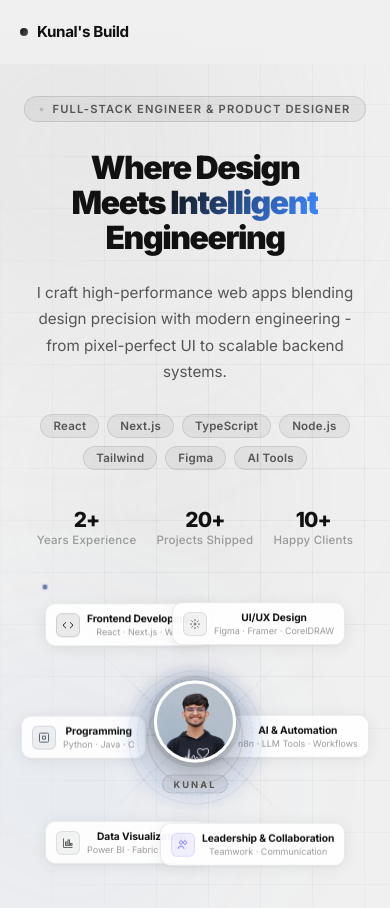
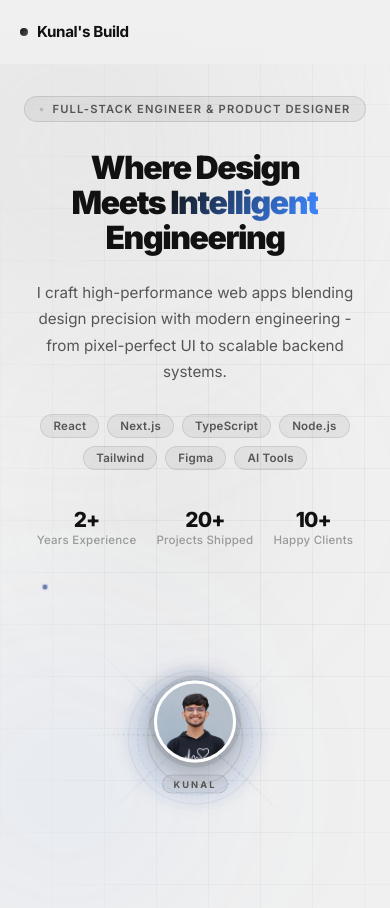
Before and after one commit to devkunal2812/Landing_page_design, a React (Vite) app: page / in a window 390 px wide. Shown: the top 908 px of the page. Built offline with nearby package versions, Linux system fonts and the light colour scheme.

Commit message:
Adjust card sizes and add mobile pill styles
Updated card dimensions and positions for better layout. Added mobile pill styles for mobile view.

```diff
--- a/src/components/SkillCard.module.css
+++ b/src/components/SkillCard.module.css
@@ -10,7 +10,8 @@
   box-shadow: var(--shadow-card);
   backdrop-filter: blur(16px);
   -webkit-backdrop-filter: blur(16px);
-  min-width: 190px;
+  min-width: 200px;
+  max-width: 230px;
   animation: cardFloat var(--float-dur, 4s) ease-in-out infinite var(--delay, 0s);
   transition: transform 0.3s cubic-bezier(0.34,1.56,0.64,1),
               box-shadow 0.3s ease,
@@ -25,13 +26,13 @@
   border-color: var(--border-hover);
 }
 
-/* ── Positions (% based so they scale with container) ── */
-.cardTl { top: 7%;    left: 0%;   }
-.cardTr { top: 7%;    right: 0%;  }
-.cardL  { top: 43%;   left: -3%;  }
-.cardR  { top: 43%;   right: -3%; }
-.cardBl { bottom: 7%; left: 0%;   }
-.cardBr { bottom: 7%; right: 0%;  }
+/* ── Positions — 6 cards around the core ── */
+.cardTl { top: 5%;    left: -2%;  }
+.cardTr { top: 5%;    right: -2%; }
+.cardL  { top: 38%;   left: -5%;  }
+.cardR  { top: 38%;   right: -5%; }
+.cardBl { bottom: 5%; left: -2%;  }
+.cardBr { bottom: 5%; right: -2%; }
 
 @keyframes cardFloat {
   0%, 100% { transform: translateY(0px);  }
@@ -88,31 +89,57 @@
 
 /* ── Responsive ── */
 @media (max-width: 1200px) {
-  .card { min-width: 172px; padding: 11px 13px; }
+  .card { min-width: 182px; max-width: 210px; padding: 11px 13px; }
 }
 
 @media (max-width: 1024px) {
-  .card { min-width: 158px; padding: 10px 12px; gap: 9px; }
-  .cardL  { left: -5%; }
-  .cardR  { right: -5%; }
-}
-
-@media (max-width: 640px) {
-  .card { min-width: 130px; padding: 9px 11px; gap: 8px; border-radius: 11px; }
-  .title { font-size: 0.7rem; }
-  .sub   { font-size: 0.6rem; }
-  .icon  { width: 28px; height: 28px; border-radius: 7px; }
-  .icon svg { width: 14px; height: 14px; }
+  .card { min-width: 165px; max-width: 195px; padding: 10px 12px; gap: 9px; }
   .cardL  { left: -6%; }
   .cardR  { right: -6%; }
 }
 
-@media (max-width: 420px) {
-  .card { min-width: 110px; padding: 8px 10px; gap: 7px; border-radius: 10px; }
-  .title { font-size: 0.64rem; }
-  .sub   { font-size: 0.56rem; }
-  .icon  { width: 24px; height: 24px; border-radius: 6px; }
-  .icon svg { width: 12px; height: 12px; }
-  .cardL  { left: -8%; }
-  .cardR  { right: -8%; }
+/* On mobile the .card is hidden — only .mobilePill shows */
+@media (max-width: 640px) {
+  .card { display: none; }
 }
+
+/* ── Mobile pill (always flex — only rendered when mobile=true prop) ── */
+.mobilePill {
+  display: flex;
+  flex-shrink: 0;
+  align-items: center;
+  gap: 8px;
+  background: var(--bg-card);
+  border: 1px solid var(--border);
+  border-radius: 100px;
+  padding: 8px 14px 8px 8px;
+  box-shadow: var(--shadow-card);
+  backdrop-filter: blur(16px);
+  -webkit-backdrop-filter: blur(16px);
+  white-space: nowrap;
+  cursor: default;
+  transition: border-color 0.2s, box-shadow 0.2s;
+}
+
+.mobilePill:active {
+  box-shadow: var(--shadow-card-hover);
+  border-color: var(--border-hover);
+}
+
+.pillIcon {
+  width: 26px; height: 26px;
+  border-radius: 50%;
+  display: flex;
+  align-items: center;
+  justify-content: center;
+  flex-shrink: 0;
+}
+
+.pillIcon svg { width: 13px; height: 13px; display: block; }
+
+.pillTitle {
+  font-size: 0.72rem;
+  font-weight: 700;
+  color: var(--text-primary);
+  letter-spacing: -0.01em;
+}
```
